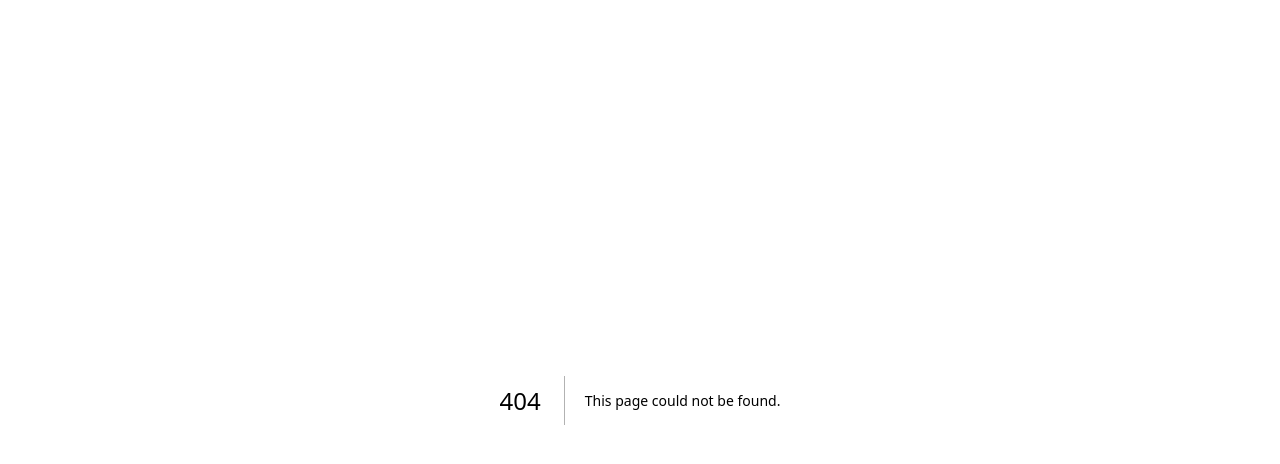
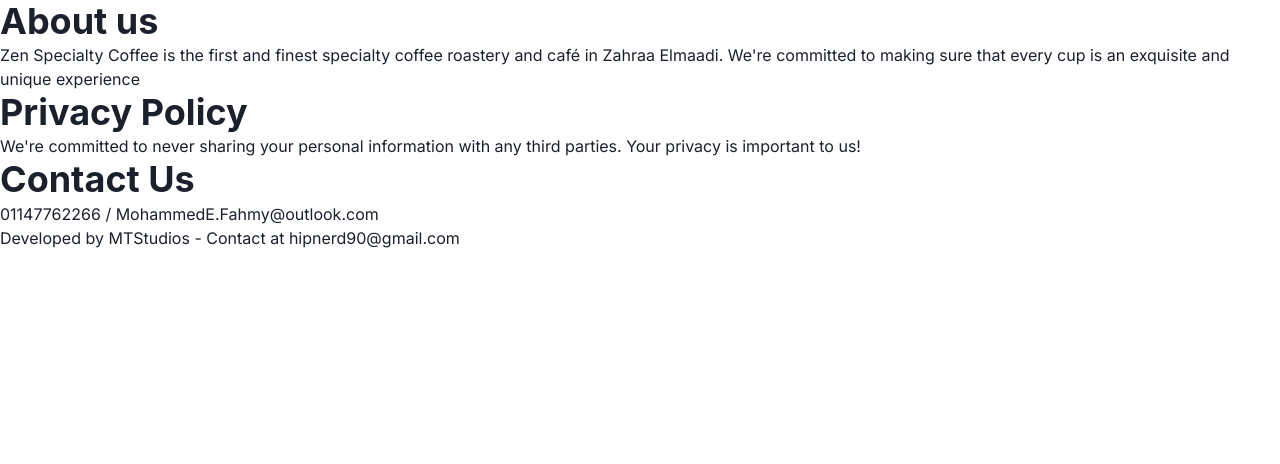
Before and after one commit to NoahDavon/zen-menu-new, a Next.js app in the folder zen-menu-new/: page /aboutUs in a window 1280 px wide. Before the commit this address had no page. Shown: the top 464 px of the page. Built offline with nearby package versions, Linux system fonts and the light colour scheme.

Commit message:
Add aboutUs

```diff
--- /dev/null
+++ b/zen-menu-new/app/aboutUs/page.tsx
@@ -0,0 +1,18 @@
+import { Box, Heading, Text } from '@chakra-ui/react'
+import React from 'react'
+
+type Props = {}
+
+export default function Page({}: Props) {
+  return (
+    <Box>
+        <Heading>About us</Heading>
+        <Text> Zen Specialty Coffee is the first and finest specialty coffee roastery and café in Zahraa Elmaadi. We're committed to making sure that every cup is an exquisite and unique experience</Text>
+        <Heading>Privacy Policy</Heading>
+        <Text>We're committed to never sharing your personal information with any third parties. Your privacy is important to us!</Text>
+        <Heading>Contact Us</Heading>
+        <Text>01147762266 / MohammedE.Fahmy@outlook.com</Text>
+        <Text>Developed by MTStudios - Contact at hipnerd90@gmail.com</Text>
+    </Box>
+  )
+}
--- a/zen-menu-new/app/layout.tsx
+++ b/zen-menu-new/app/layout.tsx
@@ -1,7 +1,8 @@
-import { ChakraProvider } from '@chakra-ui/react'
+import { Box, ChakraProvider } from '@chakra-ui/react'
 import './globals.css'
 import type { Metadata } from 'next'
 import { Inter } from 'next/font/google'
+import Link from 'next/link'
 
 const inter = Inter({ subsets: ['latin'] })
 
--- a/zen-menu-new/app/page.tsx
+++ b/zen-menu-new/app/page.tsx
@@ -7,6 +7,7 @@
 import { CartProvider } from 'react-use-cart';
 import SearchBar from './components/SearchBar';
 import { Offer } from './components/bestSellers';
+import Link from 'next/link';
 export default function Home() {
   const [searchResults, setSearchResults] = useState<Offer[]>([]);
   const [categories, setCategories] = useState<string[]>([]);
@@ -51,6 +52,10 @@
       <Menu searchItems={searchResults}/>
 
           }
+      <Box margin={"1rem"}></Box>
+      <Box padding={"0.5rem"}>
+          <Link href={"/aboutUs"}>About Us</Link>
+    </Box>
     </main>
     </CartProvider>
   )
```
